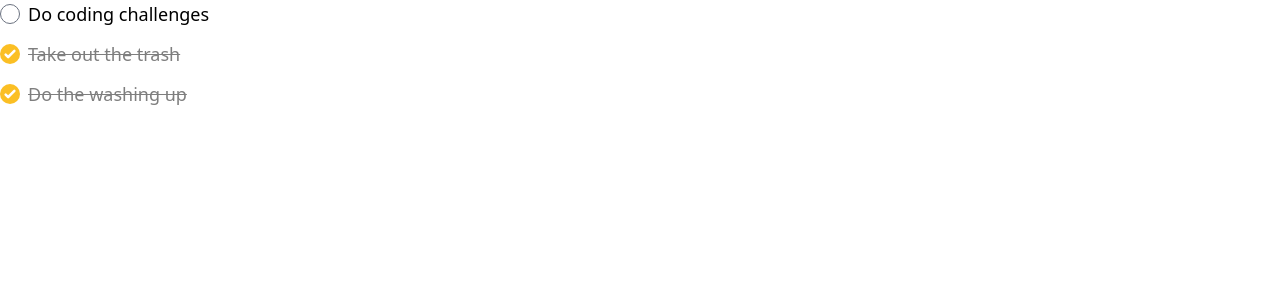
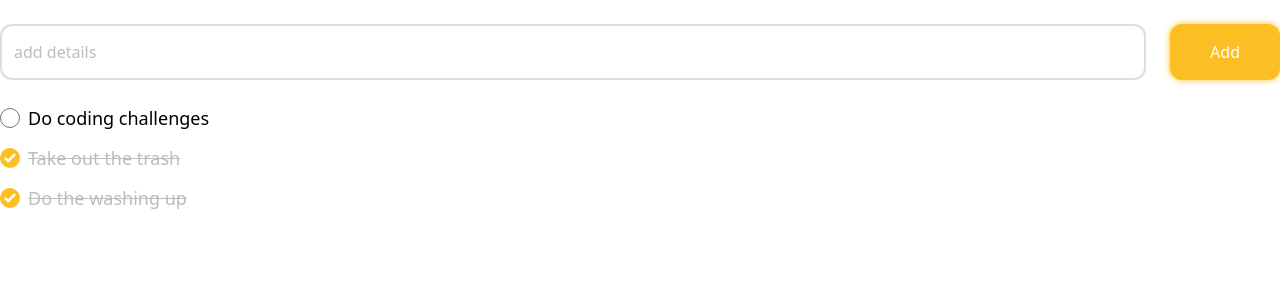
Before and after one commit to bk20dev/todo-app, a React (Create React App) app: page / in a window 1280 px wide. Shown: the top 300 px of the page. Built offline with nearby package versions, Linux system fonts and the light colour scheme.

Commit message:
Added TodoForm for adding new tasks

```diff
--- a/package.json
+++ b/package.json
@@ -14,6 +14,7 @@
     "react-redux": "^7.2.4",
     "react-scripts": "4.0.3",
     "sass": "^1.37.0",
+    "uuid": "^8.3.2",
     "web-vitals": "^1.0.1"
   },
   "scripts": {
--- a/src/components/App.jsx
+++ b/src/components/App.jsx
@@ -1,8 +1,10 @@
+import TodoForm from './TodoForm';
 import TodoList from './TodoList';
 
 const App = () => {
   return (
-    <div>
+    <div className="font-medium">
+      <TodoForm />
       <TodoList />
     </div>
   );
--- /dev/null
+++ b/src/components/TodoForm.jsx
@@ -0,0 +1,39 @@
+import { useState } from 'react';
+import { useDispatch } from 'react-redux';
+import { v4 } from 'uuid';
+import { add } from '../reducers/tasksReducer';
+
+const TodoForm = () => {
+  const dispatch = useDispatch();
+  const [details, setDetails] = useState('');
+
+  const submitHandler = (e) => {
+    e.preventDefault();
+
+    const title = details.trim();
+    if (!title) return;
+
+    dispatch(add({ id: v4(), title, done: false }));
+    setDetails('');
+  };
+
+  return (
+    <form className="flex py-6" onSubmit={submitHandler}>
+      <input
+        type="text"
+        placeholder="add details"
+        className="flex-grow border-2 border-opacity-50 border-gray rounded-xl mr-6 font-medium placeholder-gray focus:border-primary focus:ring-0"
+        value={details}
+        onChange={(e) => setDetails(e.target.value)}
+      />
+      <button
+        type="submit"
+        className="py-4 px-10 bg-primary shadow-primary font-medium text-white rounded-xl"
+      >
+        Add
+      </button>
+    </form>
+  );
+};
+
+export default TodoForm;
--- a/src/components/TodoItem.jsx
+++ b/src/components/TodoItem.jsx
@@ -2,13 +2,13 @@ const TodoItem = ({ title, done, onToggle }) => (
   <label className="flex items-center">
     <input
       type="checkbox"
-      className="transition-colors mr-2 w-5 h-5 rounded-full text-yellow-400 focus:ring-yellow-400"
+      className="transition-colors mr-2 w-5 h-5 rounded-full text-primary focus:ring-primary"
       checked={done}
       onChange={onToggle}
     />
     <span
-      className={`transition-opacity font-medium text-lg select-none ${
-        done ? 'line-through opacity-50' : ''
+      className={`transition-colors text-lg select-none ${
+        done ? 'line-through text-gray' : ''
       }`}
     >
       {title}
--- a/tailwind.config.js
+++ b/tailwind.config.js
@@ -2,7 +2,15 @@ module.exports = {
   purge: ['./src/**/*.{js,jsx,ts,tsx}', './public/index.html'],
   darkMode: false, // or 'media' or 'class'
   theme: {
-    extend: {},
+    extend: {
+      colors: {
+        primary: '#FBBF24',
+        gray: '#BDBDBD',
+      },
+      boxShadow: {
+        primary: '0 0 6px #FBBF24',
+      },
+    },
   },
   variants: {
     extend: {},
```
Also changed, not shown: 1 other file (tests, documents, lock files or other folders).
